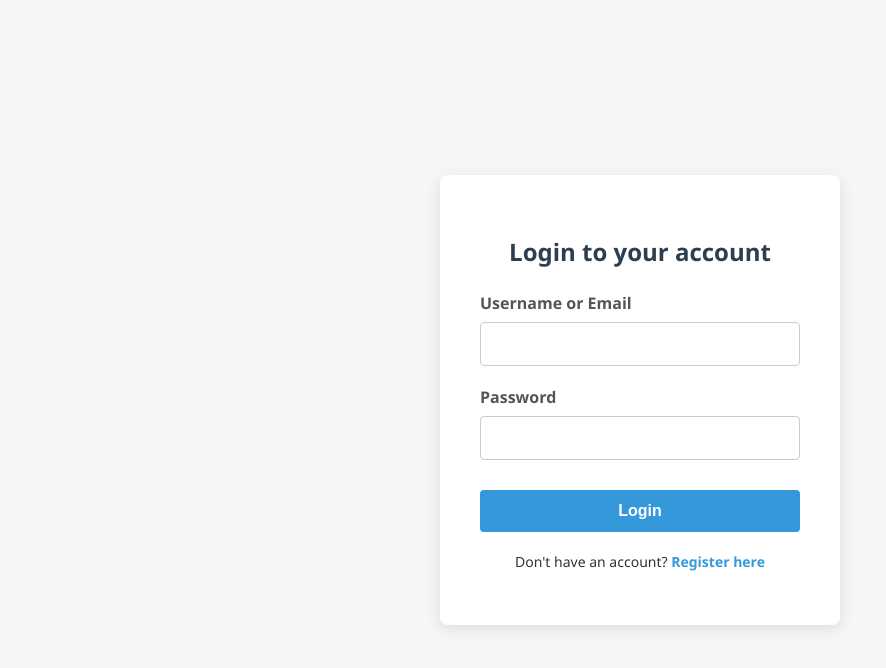
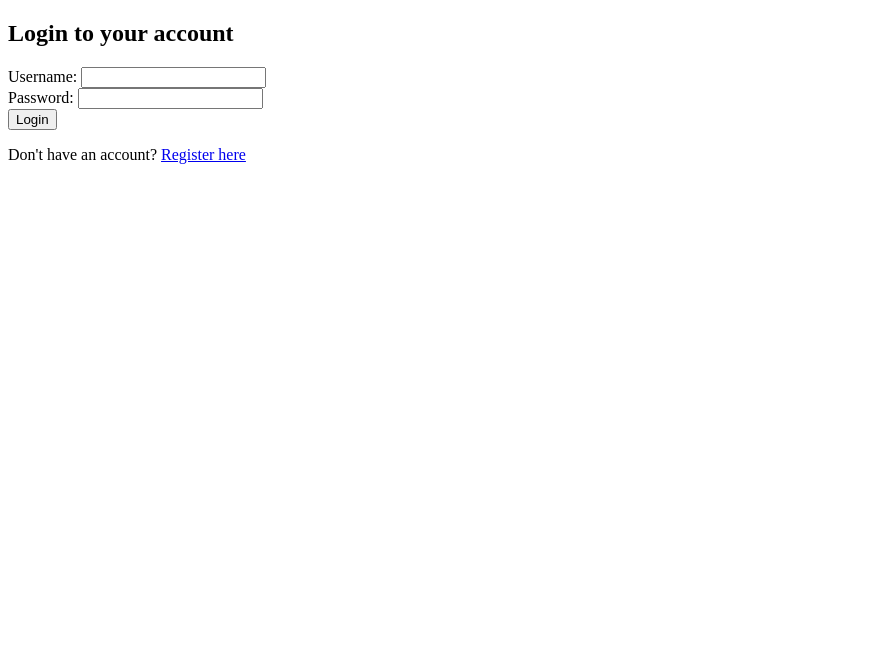
Before and after one commit to pushparajkavya143/expense-tracker, a Flask app: page /login in a window 1280 px wide. Shown: the top 668 px of the page, without its empty margins (0-886 px from the left). Run offline with Flask 3, Linux system fonts and the light colour scheme.

Commit message:
Refactor login form structure and styling

```diff
--- a/templates/login.html
+++ b/templates/login.html
@@ -1,26 +1,19 @@
 <!DOCTYPE html>
-<html lang="en">
+<html>
 <head>
-    <meta charset="UTF-8">
-    <meta name="viewport" content="width=device-width, initial-scale=1.0">
     <title>Login - Expense Tracker</title>
-    <link rel="stylesheet" href="{{ url_for('static', filename='style.css') }}">
 </head>
 <body>
-    <div class="login-container">
-        <h2>Login to your account</h2>
-        <form method="POST" action="">
-            <div class="form-group">
-                <label for="username">Username or Email</label>
-                <input type="text" id="username" name="username" required>
-            </div>
-            <div class="form-group">
-                <label for="password">Password</label>
-                <input type="password" id="password" name="password" required>
-            </div>
-            <button type="submit" class="btn">Login</button>
-        </form>
-        <p>Don't have an account? <a href="{{ url_for('register') }}">Register here</a></p>
-    </div>
+    <h2>Login to your account</h2>
+    <form method="POST" action="/login">
+        <label>Username:</label>
+        <input type="text" name="username" required>
+        <br>
+        <label>Password:</label>
+        <input type="password" name="password" required>
+        <br>
+        <button type="submit">Login</button>
+    </form>
+    <p>Don't have an account? <a href="/register">Register here</a></p>
 </body>
 </html>
```
